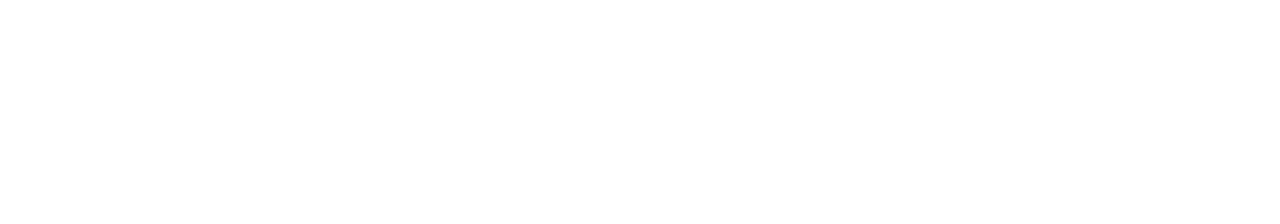
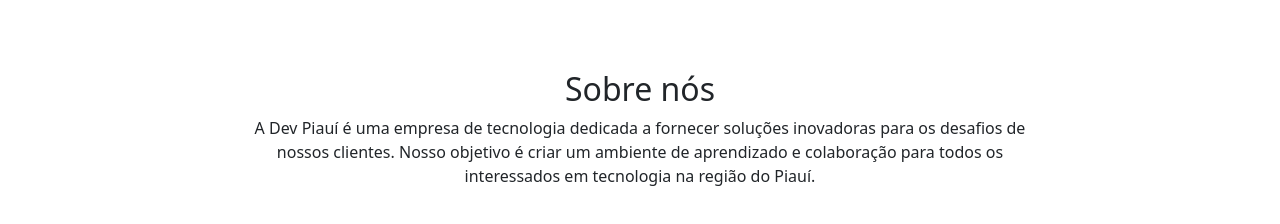
Before and after one commit to claudiney63/dev-piaui, a React (Vite) app: page / in a window 1280 px wide. Shown: the part 798-1022 px from the top of the page. Before the commit the page ends 800 px from the top, so only its background shows below. Built offline with nearby package versions, Linux system fonts and the light colour scheme.

Commit message:
Refactor NavBarComponent and add Sobre section to Home page

```diff
--- a/src/components/NavBarComponent.tsx
+++ b/src/components/NavBarComponent.tsx
@@ -6,17 +6,34 @@
   boxShadow: "0px 4px 8px 0px rgba(0, 0, 0, 0.2)",
 };
 
+function scrollToSection(id: any) {
+  const element = document.getElementById(id);
+  if (element) {
+    window.scrollTo({
+      top: element.offsetTop,
+      behavior: "smooth",
+    });
+  }
+}
+
 function NavBarComponent() {
   return (
     <>
       <Navbar style={NavBarComponentStyle} expand="lg">
         <Container>
-          <Navbar.Brand href="#home">DEV PIAUÍ</Navbar.Brand>
+          <Navbar.Brand href="/">DEV PIAUÍ</Navbar.Brand>
           <Navbar.Toggle aria-controls="basic-navbar-nav" />
           <Navbar.Collapse id="basic-navbar-nav">
             <Nav className="ms-auto">
-              <Nav.Link href="#sobre">Inicio</Nav.Link>
-              <Nav.Link href="#sobre">Sobre</Nav.Link>
+              <Nav.Link
+                onClick={() => scrollToSection("inicio")}
+                href="#inicio"
+              >
+                Inicio
+              </Nav.Link>
+              <Nav.Link onClick={() => scrollToSection("sobre")} href="#sobre">
+                Sobre
+              </Nav.Link>
               <Nav.Link href="#portfolio">Portfólio</Nav.Link>
               <Nav.Link href="#membros">Membros</Nav.Link>
             </Nav>
--- a/src/pages/Home/Home.tsx
+++ b/src/pages/Home/Home.tsx
@@ -1,5 +1,6 @@
 import NavBarComponent from "../../components/NavBarComponent";
 import { Button, Col, Container, Row } from "react-bootstrap";
+import Sobre from "../Sobre/Sobre";
 
 function Home() {
   return (
@@ -13,7 +14,11 @@
         style={{ marginTop: "20px" }}
         className="p-4"
       >
-        <Row className="align-items-center justify-content-center">
+        <Row
+          id="inicio"
+          className="align-items-center justify-content-center"
+          style={{ height: "90vh" }}
+        >
           <Col lg={6}>
             <div className="text-center">
               <h2>Bem-vindo ao Dev Piauí</h2>
@@ -31,6 +36,8 @@
             </div>
           </Col>
         </Row>
+
+        <Sobre></Sobre>
       </Container>
     </>
   );
--- /dev/null
+++ b/src/pages/Sobre/Sobre.tsx
@@ -0,0 +1,24 @@
+import { Row, Col } from "react-bootstrap";
+
+function Sobre() {
+  return (
+    <>
+      {/* Seção "Sobre" */}
+      <Row id="sobre" className="mt-5" style={{ height: "100vh" }}>
+        <Col lg={{ span: 8, offset: 2 }}>
+          <div className="text-center">
+            <h2>Sobre nós</h2>
+            <p>
+              A Dev Piauí é uma empresa de tecnologia dedicada a fornecer
+              soluções inovadoras para os desafios de nossos clientes. Nosso
+              objetivo é criar um ambiente de aprendizado e colaboração para
+              todos os interessados em tecnologia na região do Piauí.
+            </p>
+          </div>
+        </Col>
+      </Row>
+    </>
+  );
+}
+
+export default Sobre;
```
